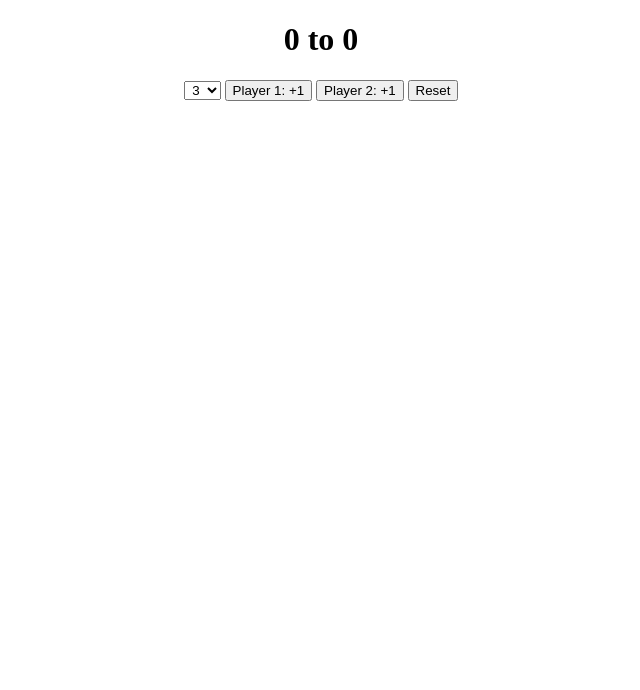
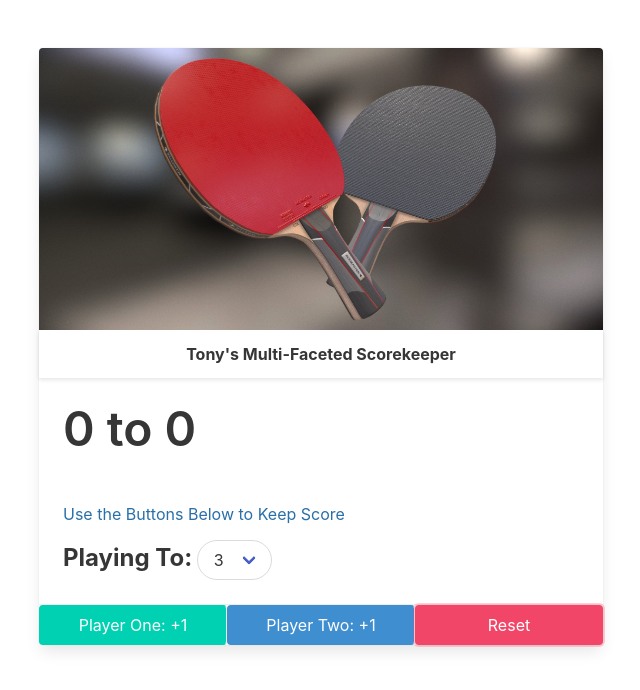
Before and after one commit to AnthonyAleknewicus/scoreKeeper, a website: page index.html in a window 1280 px wide. Both pictures are taken after a click on the button "Reset". Shown: the whole page, without its empty margins (319-959 px from the left). Drawn offline with nearby package versions, Linux system fonts and the light colour scheme.

Commit message:
added Bulma CSS Framework

```diff
--- a/app.js
+++ b/app.js
@@ -1,37 +1,43 @@
-const p1Button = document.querySelector('#p1Button');
-const p2Button = document.querySelector('#p2Button');
-const p1Display = document.querySelector('#p1Display');
-const p2Display = document.querySelector('#p2Display');
+const p1 = {
+    score: 0,
+    button: document.querySelector('#p1Button'),
+    display: document.querySelector('#p1Display')
+}
+
+const p2 = {
+    score: 0,
+    button: document.querySelector('#p2Button'),
+    display: document.querySelector('#p2Display')
+}
+
+
 const resetBtn = document.querySelector('#reset');
 const winningScoreSelect = document.querySelector('#playTo');
 
-let p1Score = 0;
-let p2Score = 0;
 let winningScore = 3;
 let isGameOver = false;
 
-p1Button.addEventListener('click', function () {
+function updateScores(player, opponent) {
     if (!isGameOver) {
-        p1Score += 1;
-        if (p1Score === winningScore) {
+        player.score += 1;
+        if (player.score === winningScore) {
             isGameOver = true;
-            p1Display.classList.add('winner');
-            p2Display.classList.add('loser');
+            player.display.classList.add('has-text-success');
+            opponent.display.classList.add('has-text-danger');
+            player.button.disabled = true;
+            opponent.button.disabled = true;
         }
-        p1Display.textContent = p1Score
+        player.display.textContent = player.score;
     }
+
+}
+
+p1.button.addEventListener('click', function () {
+    updateScores(p1, p2);
 });
 
-p2Button.addEventListener('click', function () {
-    if (!isGameOver) {
-        p2Score += 1;
-        if (p2Score === winningScore) {
-            isGameOver = true;
-            p2Display.classList.add('winner');
-            p1Display.classList.add('loser');
-        }
-        p2Display.textContent = p2Score
-    }
+p2.button.addEventListener('click', function () {
+    updateScores(p2, p1);
 });
 
 winningScoreSelect.addEventListener('change', function () {
@@ -43,10 +49,10 @@ resetBtn.addEventListener('click', resetGame)
 
 function resetGame() {
     isGameOver = false;
-    p1Score = 0;
-    p2Score = 0;
-    p1Display.textContent = p1Score;
-    p2Display.textContent = p2Score;
-    p1Display.classList.remove('winner', 'loser');
-    p2Display.classList.remove('winner', 'loser');
+    for (let p of [p1,p2]){
+        p.score = 0;
+        p.display.textContent = 0;
+        p.display.classList.remove('has-text-success', 'has-text-danger');
+        p.button.disabled = false;
+    }
 }
--- a/index.html
+++ b/index.html
@@ -4,12 +4,39 @@
     <meta charset="UTF-8">
     <meta name="viewport" content="width=device-width, initial-scale=1.0">
     <title>Score Keeper</title>
-    <link rel="stylesheet" href="styles.css">
+    <!-- <link rel="stylesheet" href="styles.css"> -->
+    <link rel="stylesheet" href="https://cdn.jsdelivr.net/npm/bulma@0.9.4/css/bulma.min.css">
 </head>
 
 <body>
-    <h1><span id="p1Display">0</span> to <span id="p2Display">0</span></h1>
 
+    <section class="section">
+        <div class="container">
+            <div class="columns">
+                <div class="column is-half is-offset-one-quarter">
+                    <div class="card">
+
+                        <!-- Image Section -->
+                        <div class="card-image">
+                            <figure class="image is-2by1">
+                                <img src="./img/Ping Pong Paddles.jpeg" alt="">
+                            </figure>
+                        </div>
+
+                        <!-- Header Section -->
+                        <header class="card-header">
+                            <p class="card-header-title is-centered">
+                                Tony's Multi-Faceted Scorekeeper
+                            </p>
+                        </header>
+
+                        <!-- Content Section -->
+                        <div class="card-content">
+                        <div class="content">
+                            <h1 class="title is-1"><span id="p1Display">0</span> to <span id="p2Display">0</span></h1> <br>
+                            <p class="subtitle is-6 has-text-info-dark">Use the Buttons Below to Keep Score</p>
+                            <label for="playTo" class="label is-large is-inline">Playing To:</label>
+                            <div class="select is-rounded">
                                 <select name="playTo" id="playTo">
                                     <option value="3">3</option>
                                     <option value="4">4</option>
@@ -20,10 +47,22 @@
                                     <option value="9">9</option>
                                     <option value="10">10</option>
                                 </select>
+                            </div>
+                        </div>
+                        </div>
 
-    <button id="p1Button">Player 1: +1</button>
-    <button id="p2Button">Player 2: +1</button>
-    <button id="reset">Reset</button>
+                        <!-- Button Section -->
+                        <footer class="card-footer">
+                            <button class="is-primary button card-footer-item" id="p1Button">Player One: +1</button>
+                            <button class="is-info button card-footer-item" id="p2Button">Player Two: +1</button>
+                            <button class="is-danger button card-footer-item" id="reset">Reset</button>
+
+                        </footer>
+                    </div>
+                </div>
+            </div>
+        </div>
+    </section>
 
     <script src="app.js"></script>
 </body>
--- /dev/null
+++ b/package.json
@@ -0,0 +1,5 @@
+{
+  "dependencies": {
+    "bulma": "^0.9.4"
+  }
+}
--- a/styles.css
+++ b/styles.css
@@ -7,7 +7,7 @@ img {
 }
 
 .winner {
-    color: green;
+    color: limegreen;
 }
 
 .loser {
```
Also changed, not shown: 1 other file. Lines whose indentation alone changed are shown as unchanged.
